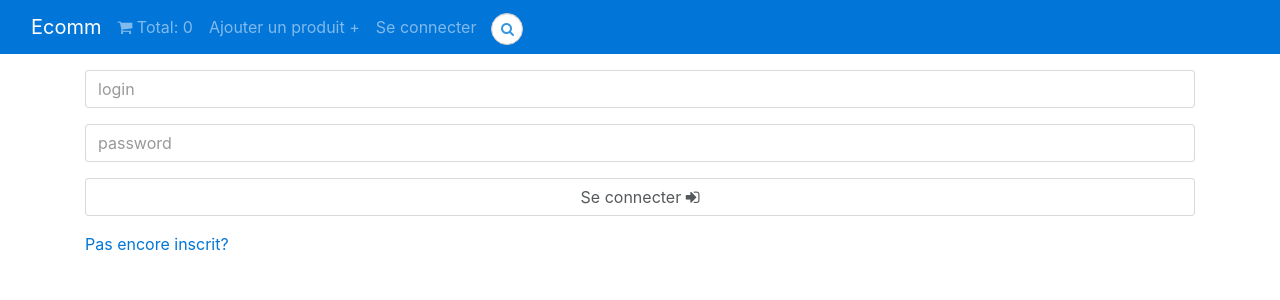
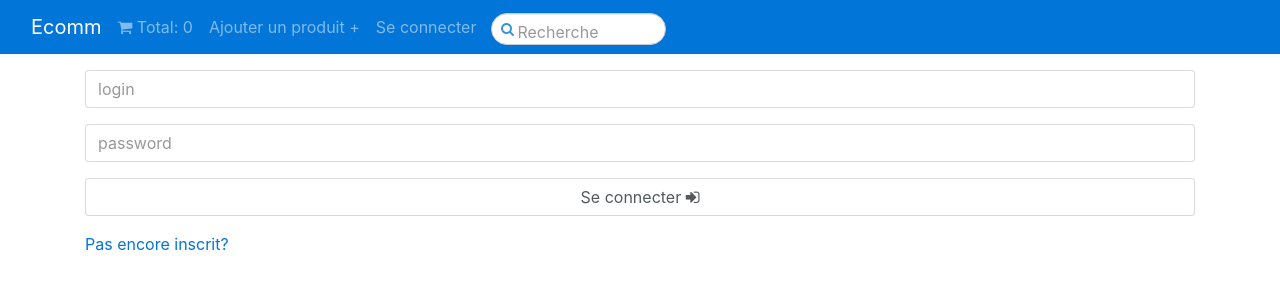
Before and after one commit to anymaniax/ecommerce, a React (Create React App) app in the folder web-client/: page /login in a window 1280 px wide. Shown: the top 300 px of the page. Built offline with nearby package versions, Linux system fonts and the light colour scheme; no server answers.

Commit message:
Fix searchBar

```diff
--- a/web-client/src/components/_searchBar.css
+++ b/web-client/src/components/_searchBar.css
@@ -1,8 +1,5 @@
 .search-form .form-group {
   float: left !important;
-  transition: all 2s, border-radius 0s;
-  transition-delay: 1s;
-  width: 32px;
   height: 32px;
   background-color: #fff;
   box-shadow: 0 1px 1px rgba(0, 0, 0, 0.075) inset;
@@ -10,6 +7,7 @@
   border: 1px solid #ccc;
   margin-top: 5px;
   margin-bottom: -5px;
+  width: 50%;
 }
 .search-form .form-group input.form-control {
   padding-left: 25px;
@@ -32,11 +30,6 @@
 .search-form .form-group input.form-control:-ms-input-placeholder {
   display: none;
 }
-.search-form .form-group:hover,
-.search-form .form-group.hover {
-  width: 50%;
-  transition: all 0.35s, border-radius 0s
-}
 .search-form .form-group span.form-control-feedback {
   position: absolute;
   top: 0px;
```
